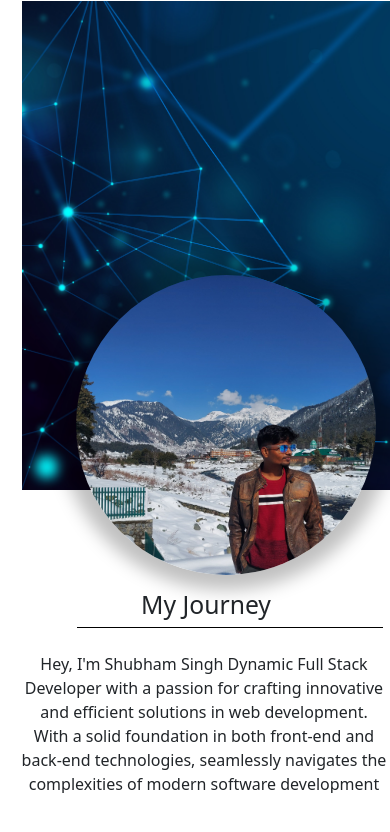
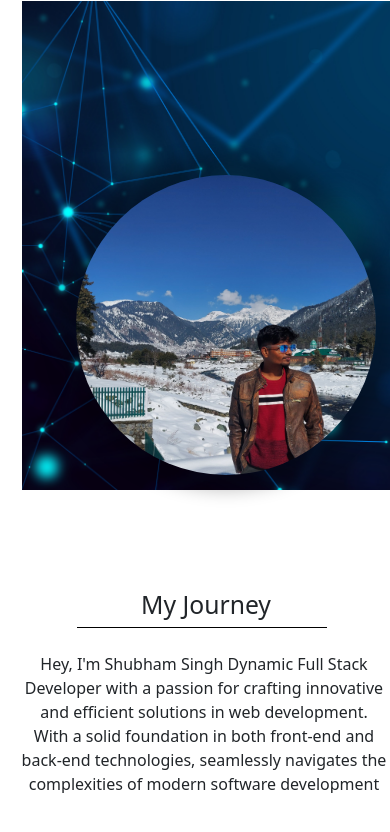
Before and after one commit to jarvisvol/my-app, a React (Create React App) app: page / in a window 390 px wide. Shown: the top 832 px of the page. Built offline with nearby package versions, Linux system fonts and the light colour scheme.

Commit message:
Update index.css

```diff
--- a/src/common_css/index.css
+++ b/src/common_css/index.css
@@ -13,7 +13,7 @@
 
     /* CSS rules for small screens */
     .my-image {
-        top: -149px !important;
+        top: -249px !important;
         right: 16px;
     }
 
@@ -61,7 +61,7 @@
     }
 
     .boder-of-jurney-tag {
-        width: 306px !important;
+        width: 250px !important;
         height: 1px;
         border-top: 1px solid black;
         position: relative;
```
